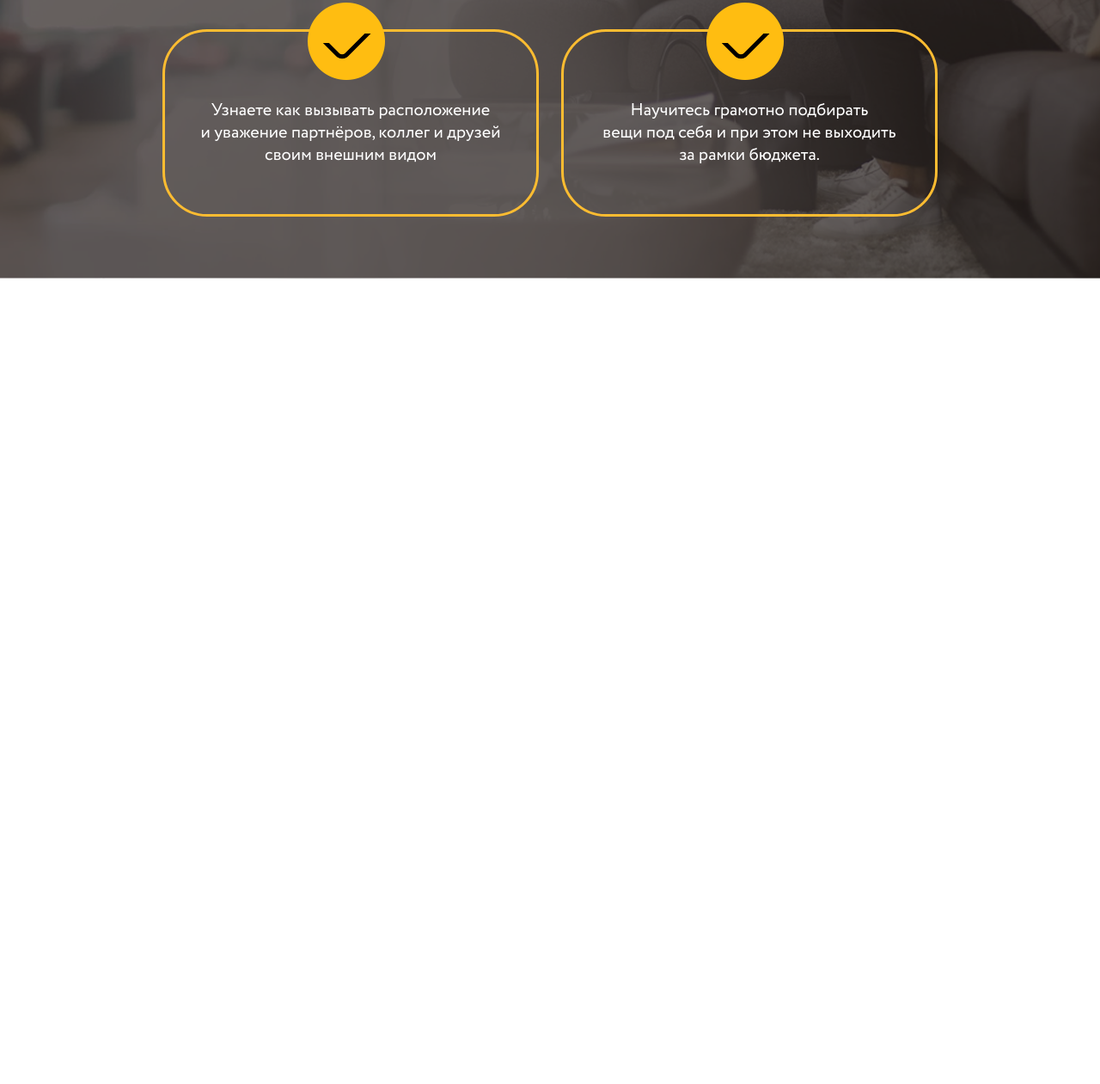
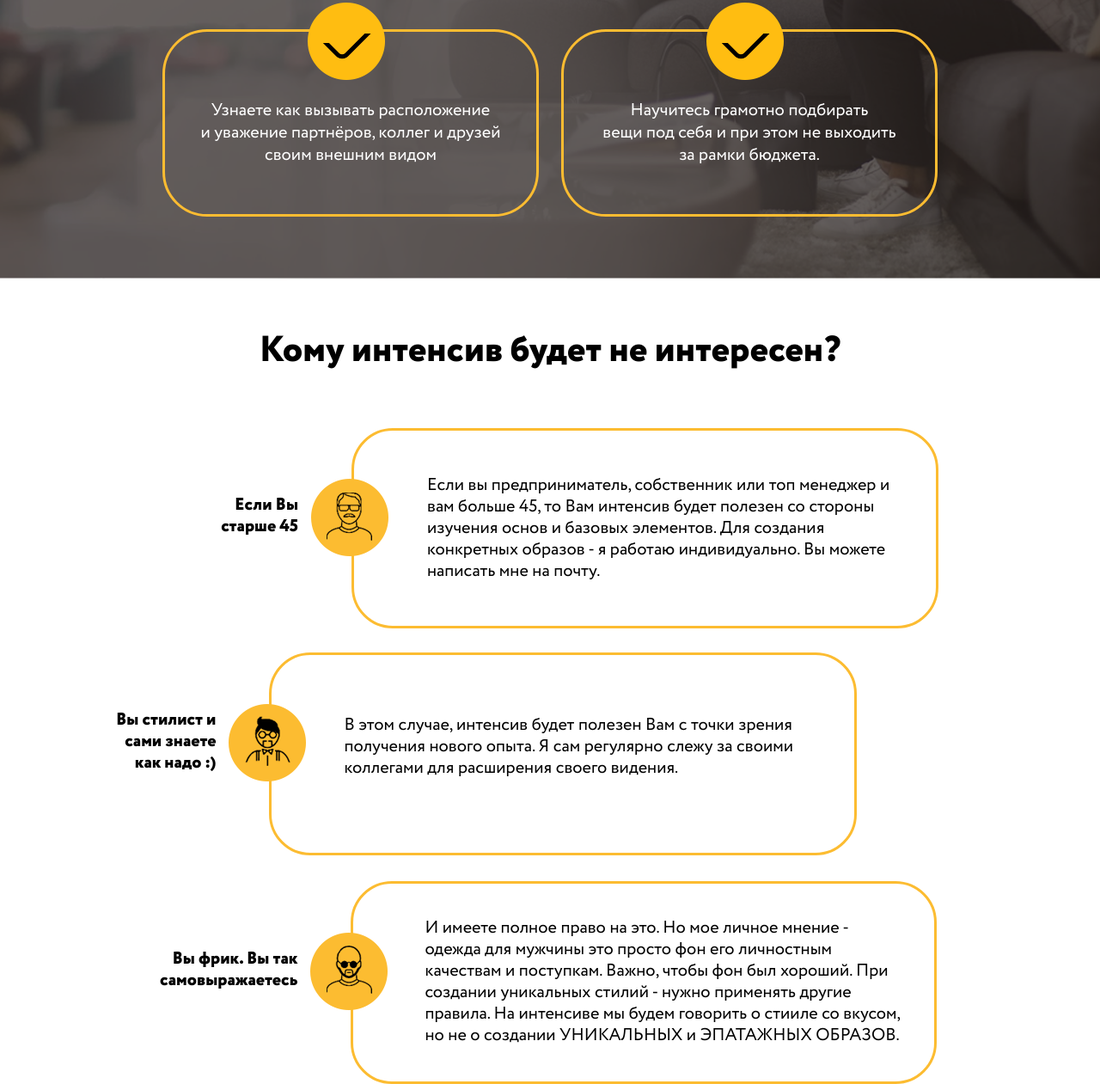
Before and after one commit to AlexeyStrekozov/style, a plain HTML site: page index.html in a window 1280 px wide. Shown: the part 3153-4414 px from the top of the page at 86% size. Before the commit the page ends 3478 px from the top, so only its background shows below. Drawn offline with Linux system fonts and the light colour scheme.

Commit message:
Сверстал 7 блок

```diff
--- a/index.html
+++ b/index.html
@@ -168,5 +168,47 @@
             </div>
         </div>
     </div>
+    <div class="interesting">
+        <div class="container">
+            <div class="interesting-headline">
+                <h1>Кому интенсив будет не интересен?</h1>
+            </div>
+            <div class="interesting-block">
+                <div class="interesting-block__subtilte">
+                        Если Вы
+                        старше 45
+                </div>
+                <div class="interesting-block__img"><img src="img/icon45.png" alt="45"></div>
+                <div class="interesting-block__text">
+                    Если вы предприниматель, собственник или топ менеджер и вам больше 45,
+                    то Вам интенсив будет полезен со стороны изучения основ и базовых элементов. Для создания конкретных
+                    образов - я работаю индивидуально. Вы можете написать мне на почту.
+                </div>
+            </div>
+            <div class="interesting-block interesting-block__2">
+                <div class="interesting-block__subtilte interesting-block__subtilte__2">
+                        Вы стилист и сами знаете
+                            как надо :)
+                </div>
+                <div class="interesting-block__img"><img src="img/icon-stylist.png" alt="stylist"></div>
+                <div class="interesting-block__text interesting-block__text__2">
+                        В этом случае, интенсив будет полезен Вам с точки зрения получения нового опыта.
+                        Я сам регулярно слежу за своими коллегами для расширения своего видения.
+                </div>
+            </div>
+            <div class="interesting-block interesting-block__3">
+                <div class="interesting-block__subtilte">
+                        Вы фрик. Вы так самовыражаетесь
+                </div>
+                <div class="interesting-block__img"><img src="img/icon-freak.png" alt="freak"></div>
+                <div class="interesting-block__text interesting-block__text__3">
+                        И имеете полное право на это. Но мое личное мнение - одежда для мужчины это просто фон его
+                        личностным качествам и поступкам. Важно, чтобы фон был хороший. При создании уникальных стилий -
+                        нужно применять другие правила. На интенсиве мы будем говорить о стииле со вкусом, но не о создании
+                        УНИКАЛЬНЫХ и ЭПАТАЖНЫХ ОБРАЗОВ.
+                </div>
+            </div>
+        </div>
+    </div>
 </body>
 </html>
--- /dev/null
+++ b/sass/_interesting.sass
@@ -0,0 +1,50 @@
+.interesting
+    &-headline
+        padding-top: 52px
+        padding-bottom: 59px
+        h1
+            font-size: 42px
+            +ExtraBold
+            text-align: center
+    &-block
+        display: flex
+        align-items: center
+        width: 863px
+        padding-left: 40px
+        &__subtilte
+            width: 171px
+            font-size: 20px
+            +ExtraBold
+            text-align: right
+            position: relative;
+            top: -15px
+            left: 28px
+            line-height: 25px
+            &__2
+                position: relative
+                width: 228px
+        &__img
+            position: relative
+            top: -11px
+            right: -43px
+        &__text
+            padding: 51px 44px 51px 85px
+            font-size: 20px
+            +Regular
+            line-height: 25px
+            width: 1041px
+            border: 3px solid #fcbc31
+            border-radius: 48px
+            &__2
+                padding: 69px 16px 86px 84px
+            &__3
+                padding: 39px 38px 41px 83px
+        &__2
+            padding: 0
+            margin-left: -92px
+            margin-top: 28px
+            width: 900px
+        &__3
+                margin-top: 30px
+                margin-left: -71px
+                width: 932px
--- a/sass/style.sass
+++ b/sass/style.sass
@@ -5,6 +5,7 @@
 @import "intense"
 @import "checklist"
 @import "results"
+@import "interesting"
 *
     padding: 0
     margin: 0
```
Also changed, not shown: css/style.css, 1 other file.
